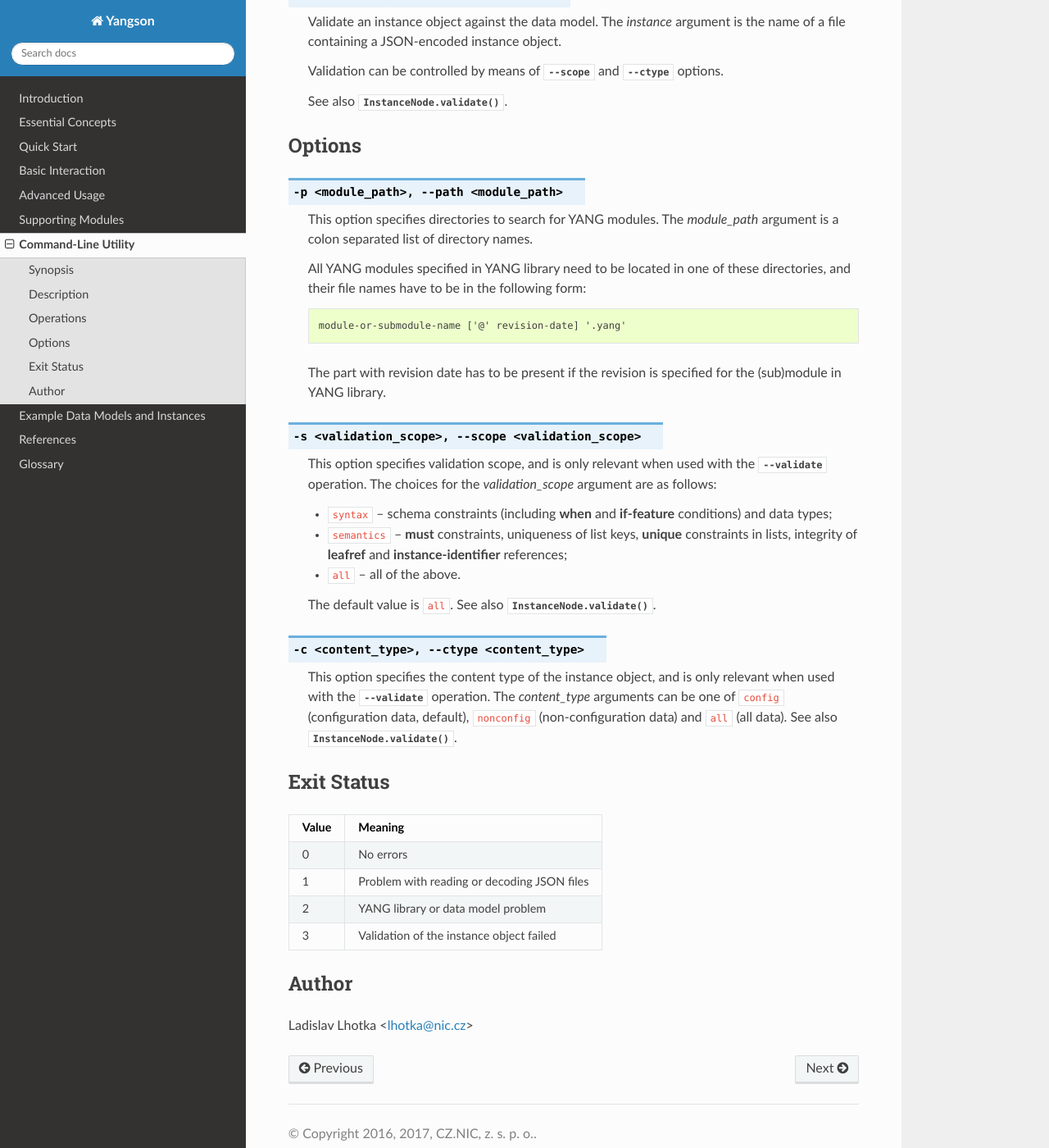
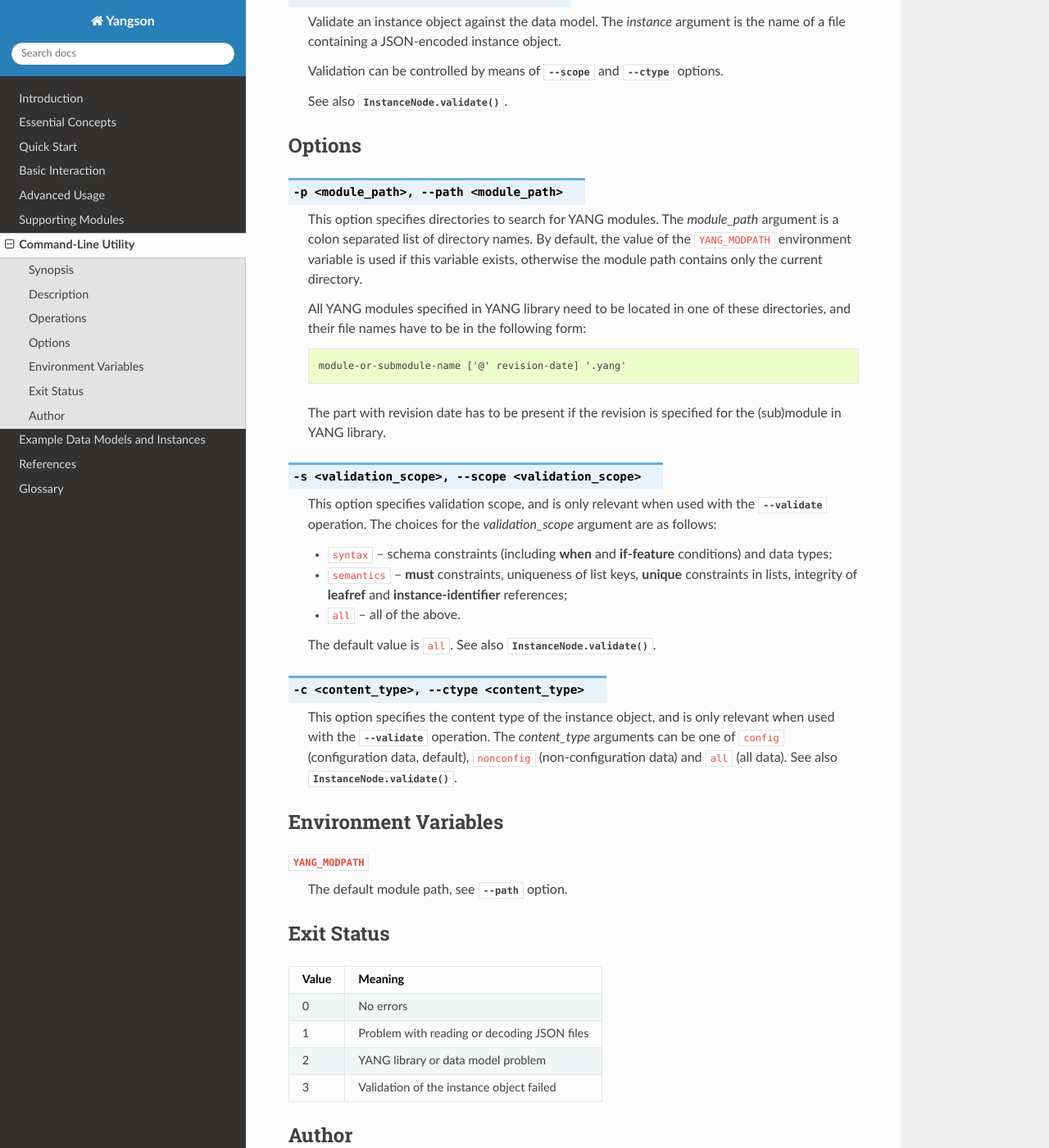
Before and after one commit to CZ-NIC/yangson, a Sphinx documentation site: the page built from docs/cmdline.rst, in a window 1280 px wide and 1400 px high, scrolled down 1015 px. Shown: the whole window at 82% size. Built offline with Sphinx 7.4.7 and the Read the Docs theme 2.0.0, drawn with Linux system fonts in a browser that asks for light colours.

Commit message:
Set default module path from YANG_MODPATH

```diff
--- a/docs/cmdline.rst
+++ b/docs/cmdline.rst
@@ -64,7 +64,9 @@ Options
 
    This option specifies directories to search for YANG modules.
    The *module_path* argument is a colon separated list of directory
-   names.
+   names. By default, the value of the ``YANG_MODPATH`` environment
+   variable is used if this variable exists, otherwise the module path
+   contains only the current directory.
 
    All YANG modules specified in YANG library need to be located in
    one of these directories, and their file names have to be in the
@@ -103,6 +105,12 @@ Options
    data) and ``all`` (all data).  See
    also :meth:`.InstanceNode.validate`.
 
+Environment Variables
+=====================
+
+``YANG_MODPATH``
+   The default module path, see :option:`--path` option.
+
 Exit Status
 ===========
 
```
Also changed, not shown: 1 other file.
